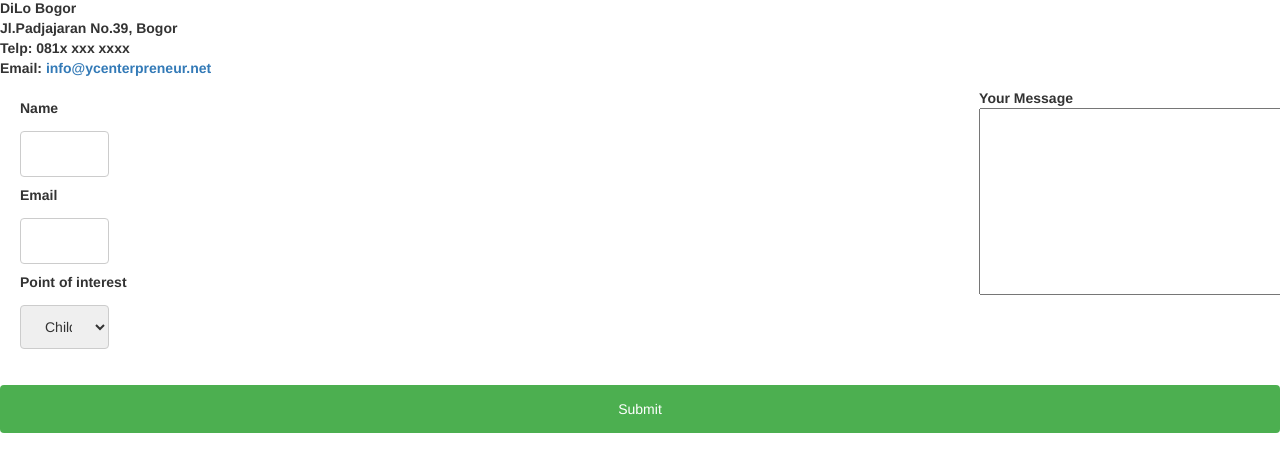
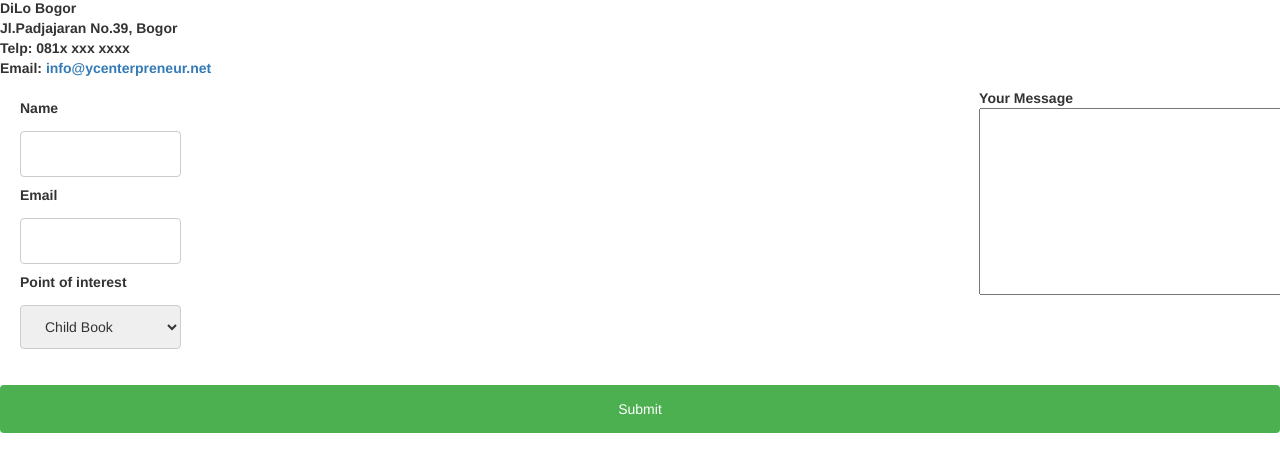
Before and after one commit to yulia27ch/YC_entepreneur, a plain HTML site: page index.html in a window 1280 px wide. Shown: the part 2030-2493 px from the top of the page. Drawn offline with nearby package versions, Linux system fonts and the light colour scheme.

Commit message:
edit-edit

```diff
--- a/index.html
+++ b/index.html
@@ -41,7 +41,7 @@
     padding: 20px;
         }
 input[type=text], select {
-    width: 40%;
+    width: 35%;
     padding: 12px 20px;
     margin: 8px 0;
     display: inline-block;
@@ -331,12 +331,12 @@
         Email: <a href="www.google.co.id">info@ycenterpreneur.net</a>
     </dt>
   <form action="action_page.php">
-      <div class="form1">
-    <label for="fname">Name</label><br>
-    <input type="text" id="fname" name="name">
+      <div class="form1" style="width:500px">
+    <label for="name">Name</label><br>
+    <input type="text" id="name" name="name">
       <br>
-    <label for="lname">Email</label><br>
-    <input type="text" id="lname" name="email">
+    <label for="email">Email</label><br>
+    <input type="text" id="email" name="email">
       <br>
     <label for="point of interest">Point of interest</label><br>
     <select id="interest" name="interest">
```
